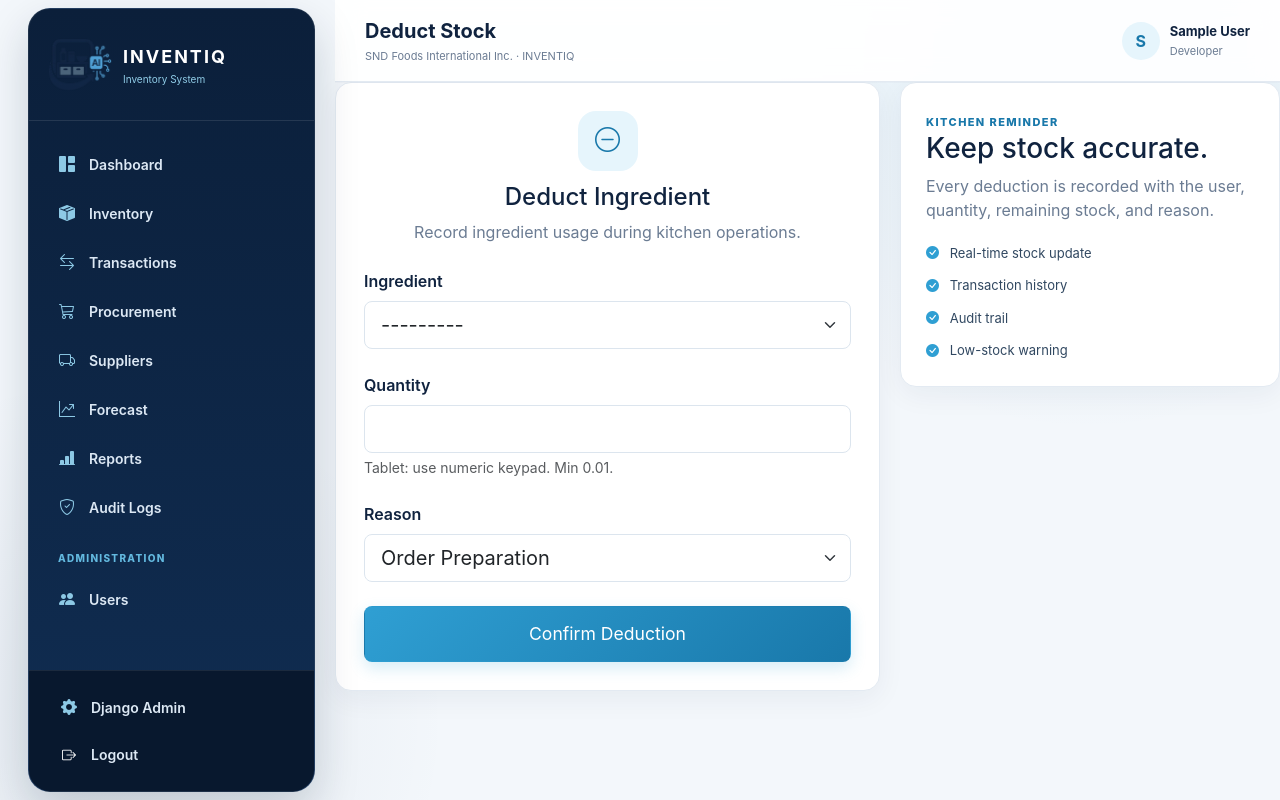
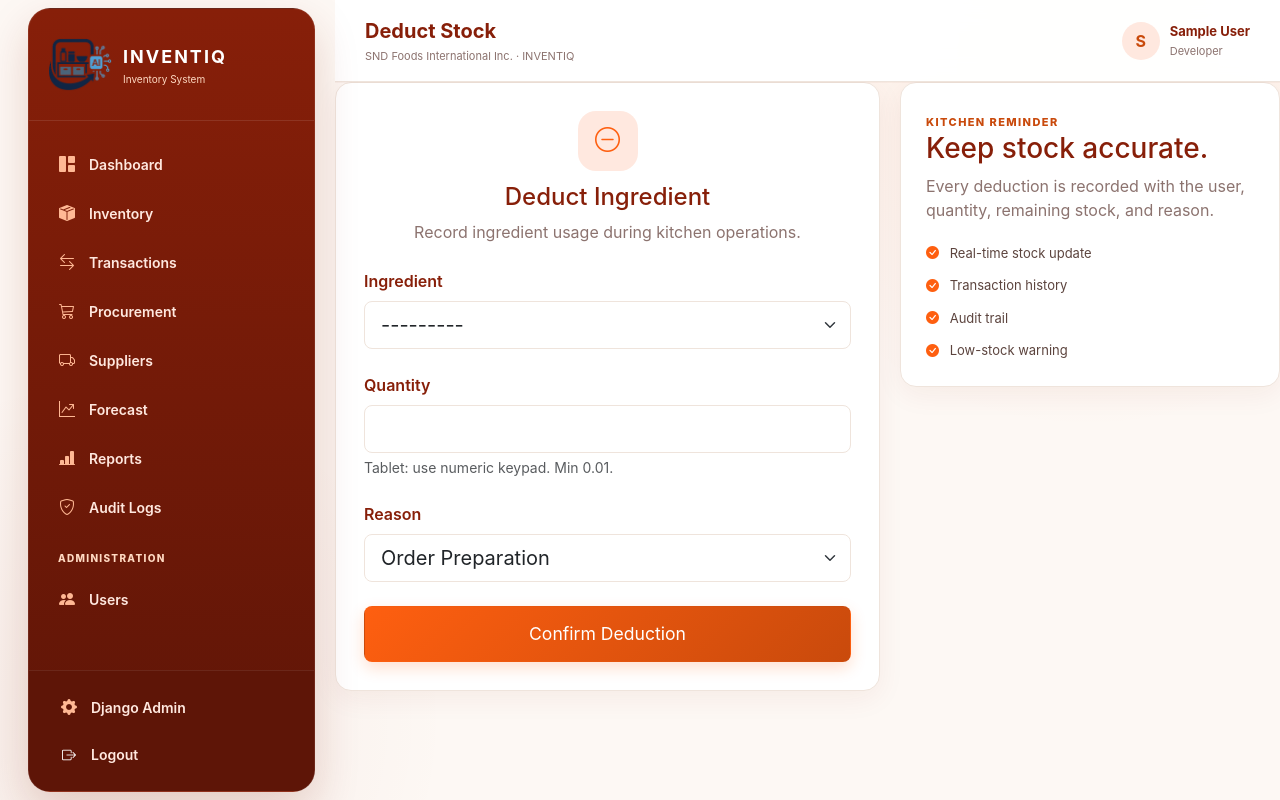
Before and after one commit to Jum14/WaxisInventorySystem, a Django app: page /inventory/deduct/ in a window 1280 px wide. Run offline with Django 5.2, Linux system fonts and the light colour scheme; the visitor is signed in with stand-in values (Sample User, id 1); data that the repository does not hold is empty; some libraries are stand-ins or nearby versions.

Commit message:
style: align to Waxi Colors brand dark #871F09 / orange #FE5F10 / yellow #FED216
- Replace navy/cyan tokens with brand standard from assets/Waxi's Colors.png
- --dark/--sidebar/--text #871F09, --accent #FE5F10, --yellow #FED216
- Sidebar gradient #871F09->#5E1507, buttons orange gradient, yellow notice/low
- Charts palette FE5F10/871F09/FED216, WCAG sidebar 9.42:1, text 8.93:1
- Copy waxis-wordmark.png + w-letter-mark.png to static/images for brand header

```diff
--- a/reports/views.py
+++ b/reports/views.py
@@ -33,8 +33,9 @@ def reports(request):
         .annotate(count=Count("id"))
         .order_by("day")
     )
-    chart_category = json.dumps({"labels": [d["category"] for d in by_category], "counts": [d["count"] for d in by_category]})
-    chart_status = json.dumps({"labels": list(by_status.keys()), "counts": list(by_status.values())})
+    # Brand palette mapping for charts
+    chart_category = json.dumps({"labels": [d["category"] for d in by_category], "counts": [d["count"] for d in by_category], "colors": ["#FE5F10", "#871F09", "#FED216"][:len(by_category)]})
+    chart_status = json.dumps({"labels": list(by_status.keys()), "counts": list(by_status.values()), "colors": ["#198754", "#FED216", "#FE5F10", "#6c757d"]})
 
     return render(request, "reports/dashboard.html", {
         "ingredients": ingredients,
--- a/static/css/style.css
+++ b/static/css/style.css
@@ -1,16 +1,17 @@
 :root {
     --bg: #FDF8F4;
     --panel: #ffffff;
-    --text: #461712;
+    --text: #871F09;
     --muted: #8C736F;
     --line: #EFE4DC;
-    --dark: #461712;
-    --accent: #F25212;
-    --accent-dark: #D94A10;
+    --dark: #871F09;
+    --accent: #FE5F10;
+    --accent-dark: #C94A0C;
+    --accent-soft: #FFE8DF;
     --green: #198754;
-    --yellow: #FBC213;
+    --yellow: #FED216;
     --red: #dc3545;
-    --sidebar: #F25212;
+    --sidebar: #871F09;
 }
 
 * { box-sizing: border-box; }
@@ -21,17 +22,17 @@ a { color: inherit; text-decoration: none; }
 
 .sidebar {
     width: 287px;
-    background: var(--sidebar);
+    background: linear-gradient(180deg, #871F09 0%, #5E1507 100%);
     color: #fff;
     position: fixed;
     inset: 8px auto 8px 28px;
     display: flex;
     flex-direction: column;
     z-index: 1000;
-    border: 1px solid rgba(160, 48, 9, .18);
-    border-radius: 24px;
+    border: 1px solid rgba(255,255,255,.08);
+    border-radius: 22px;
     overflow: hidden;
-    box-shadow: 0 10px 28px rgba(80, 35, 15, .10);
+    box-shadow: 0 18px 45px rgba(135,31,9,.18);
 }
 
 .brand {
@@ -64,7 +65,7 @@ a { color: inherit; text-decoration: none; }
 
 .brand small {
     display: block;
-    color: rgba(255,255,255,.82);
+    color: #FFD9C2;
     margin-top: 2px;
     font-size: 10px;
 }
@@ -126,8 +127,8 @@ a { color: inherit; text-decoration: none; }
 .sidebar-footer {
     margin-top: auto;
     padding: 13px 16px 15px;
-    border-top: 1px solid rgba(255,255,255,.16);
-    background: var(--dark-orange-footer, var(--accent-dark));
+    border-top: 1px solid rgba(255,255,255,.08);
+    background: #5E1507;
 }
 
 .logout-btn {
@@ -163,10 +164,10 @@ a { color: inherit; text-decoration: none; }
     width: calc(100% - 335px);
 }
 .topbar { height: 86px; background: #fff; border-bottom: 1px solid var(--line); display: flex; align-items: center; padding: 0 30px; position: sticky; top: 0; z-index: 100; }
-.topbar-title { font-size: 19px; font-weight: 700; color: #461712; }
+.topbar-title { font-size: 19px; font-weight: 700; color: var(--text); }
 .topbar-subtitle { font-size: 11px; color: var(--muted); margin-top: 2px; }
 .user-chip { display: flex; gap: 10px; align-items: center; }
-.avatar { width: 38px; height: 38px; border-radius: 50%; display: grid; place-items: center; background: #FFE8DF; color: #F25212; font-weight: 750; }
+.avatar { width: 38px; height: 38px; border-radius: 50%; display: grid; place-items: center; background: var(--accent-soft); color: var(--accent-dark); font-weight: 750; }
 .user-meta strong, .user-meta small { display: block; }
 .user-meta strong { font-size: 13px; }
 .user-meta small { color: var(--muted); font-size: 11px; margin-top: 1px; }
@@ -179,8 +180,8 @@ a { color: inherit; text-decoration: none; }
 .back-link { color: var(--muted); font-size: 13px; }
 .eyebrow { color: var(--accent); font-size: 11px; text-transform: uppercase; letter-spacing: 1.4px; font-weight: 800; }
 
-.btn-primary { background: var(--accent); border-color: var(--accent); }
-.btn-primary:hover { background: var(--accent-dark); border-color: var(--accent-dark); }
+.btn-primary { background: linear-gradient(135deg, #FE5F10 0%, #C94A0C 100%); border-color: transparent; box-shadow: 0 6px 16px rgba(254,95,16,.20); }
+.btn-primary:hover { background: linear-gradient(135deg, #E9580E 0%, #B7430B 100%); border-color: transparent; }
 
 .stats-grid { display: grid; grid-template-columns: repeat(4, minmax(0,1fr)); gap: 16px; margin-bottom: 20px; }
 .stats-grid.two { grid-template-columns: repeat(2, minmax(0,1fr)); }
@@ -250,20 +251,20 @@ a { color: inherit; text-decoration: none; }
 .form-grid .full { grid-column: 1 / -1; }
 .form-actions { display: flex; justify-content: flex-end; gap: 10px; margin-top: 25px; }
 .form-control, .form-select { border-color: #EFE4DC; min-height: 40px; }
-.form-control:focus, .form-select:focus { border-color: #F25212; box-shadow: 0 0 0 .15rem rgba(242,82,18,.12); }
+.form-control:focus, .form-select:focus { border-color: #FE5F10; box-shadow: 0 0 0 .15rem rgba(254,95,16,.14); }
 
 .deduct-layout { display: grid; grid-template-columns: minmax(0,700px) minmax(260px,380px); gap: 20px; align-items: start; }
 .form-intro { text-align: center; margin-bottom: 25px; }
-.big-action-icon { width: 60px; height: 60px; display: grid; place-items: center; margin: 0 auto 12px; background: #FFE8DF; color: var(--accent); border-radius: 18px; font-size: 25px; }
+.big-action-icon { width: 60px; height: 60px; display: grid; place-items: center; margin: 0 auto 12px; background: var(--accent-soft); color: var(--accent); border-radius: 18px; font-size: 25px; }
 .form-intro h1 { font-size: 24px; }
 .form-intro p, .tip-panel p { color: var(--muted); }
 .tip-panel { padding: 25px; }
 .info-list { margin-top: 22px; display: grid; gap: 13px; color: #5C443E; font-size: 13px; }
 .info-list i { color: var(--green); margin-right: 7px; }
-.crew-action-card { background: var(--dark); color: white; border-radius: 16px; padding: 25px; display: flex; justify-content: space-between; gap: 20px; align-items: center; margin-bottom: 20px; }
+.crew-action-card { background: linear-gradient(135deg, #871F09 0%, #5E1507 100%); color: white; border-radius: 16px; padding: 25px; display: flex; justify-content: space-between; gap: 20px; align-items: center; margin-bottom: 20px; }
 .crew-action-card h2 { font-size: 22px; margin: 5px 0; }
 .crew-action-card p { margin: 0; color: #A38C87; }
-.notice-box { background: #FDF8F4; border: 1px solid #FBC013; border-radius: 12px; padding: 15px 17px; display: flex; gap: 12px; margin-bottom: 20px; color: #461712; }
+.notice-box { background: #FFFDF5; border: 1px solid #FED216; border-radius: 12px; padding: 15px 17px; display: flex; gap: 12px; margin-bottom: 20px; color: var(--text); }
 .notice-box p { margin: 3px 0 0; font-size: 12px; color: #8C736F; }
 .detail-grid { display: grid; grid-template-columns: repeat(2,1fr); gap: 20px; padding: 20px; }
 .detail-grid span, .detail-grid strong { display: block; }
@@ -395,40 +397,40 @@ a { color: inherit; text-decoration: none; }
 }
 
 /* =========================================================
-   WAXIS VISUAL REFRESH — NAVY + CYAN
-   Designed to complement the supplied Waxis logo.
+   WAXIS BRAND — DARK #871F09 + ORANGE #FE5F10 + YELLOW #FED216
+   Aligned to assets/Waxi's Colors.png
 ========================================================= */
 :root {
-    --bg: #f3f7fb;
+    --bg: #FDF8F4;
     --panel: #ffffff;
-    --text: #10233f;
-    --muted: #6b7c93;
-    --line: #e3eaf2;
-    --dark: #0b1f3a;
-    --accent: #2f9fd3;
-    --accent-dark: #1978aa;
-    --accent-soft: #e6f5fc;
+    --text: #871F09;
+    --muted: #8C736F;
+    --line: #EFE4DC;
+    --dark: #871F09;
+    --accent: #FE5F10;
+    --accent-dark: #C94A0C;
+    --accent-soft: #FFE8DF;
     --green: #198754;
-    --yellow: #e4a51a;
+    --yellow: #FED216;
     --red: #dc3545;
-    --sidebar: #0b1f3a;
+    --sidebar: #871F09;
 }
 
 html { background: var(--bg); }
 body {
     background:
-        radial-gradient(circle at 85% 8%, rgba(47,159,211,.10), transparent 28%),
-        radial-gradient(circle at 8% 90%, rgba(19,50,91,.07), transparent 25%),
+        radial-gradient(circle at 85% 8%, rgba(254,95,16,.08), transparent 28%),
+        radial-gradient(circle at 8% 90%, rgba(135,31,9,.06), transparent 25%),
         var(--bg);
     color: var(--text);
 }
 
 .app-shell { min-height: 100vh; }
 .sidebar {
-    background: linear-gradient(180deg, #0b1f3a 0%, #102d52 100%);
+    background: linear-gradient(180deg, #871F09 0%, #5E1507 100%);
     border-color: rgba(255,255,255,.08);
     border-radius: 22px;
-    box-shadow: 0 18px 45px rgba(11,31,58,.18);
+    box-shadow: 0 18px 45px rgba(135,31,9,.18);
 }
 .brand {
     height: 112px;
@@ -437,30 +439,30 @@ body {
 }
 .brand-logo { width: 66px; height: 66px; }
 .brand strong { letter-spacing: 2px; font-size: 18px; }
-.brand small { color: #91cde8; }
+.brand small { color: #FFD9C2; }
 .nav-menu { padding: 20px 14px; }
-.nav-link { border-radius: 12px; color: #dce8f4; }
-.nav-link:hover { color: #fff; background: rgba(47,159,211,.15); transform: translateX(2px); }
+.nav-link { border-radius: 12px; color: #FFE8DF; }
+.nav-link:hover { color: #fff; background: rgba(254,95,16,.15); transform: translateX(2px); }
 .nav-link.active {
-    color: #0b1f3a;
-    background: linear-gradient(135deg, #fff 0%, #e9f7fd 100%);
+    color: #871F09;
+    background: #fff;
     box-shadow: 0 5px 16px rgba(0,0,0,.14);
 }
-.nav-link i { color: #8dc9e5; }
+.nav-link i { color: #FFB894; }
 .nav-link.active i { color: var(--accent); }
-.nav-section { color: #63b9df; }
-.sidebar-footer { background: #08182e; border-top-color: rgba(255,255,255,.08); }
-.logout-btn { color: #dce8f4; }
+.nav-section { color: #FFD9C2; }
+.sidebar-footer { background: #5E1507; border-top-color: rgba(255,255,255,.08); }
+.logout-btn { color: #FFE8DF; }
 .logout-btn:hover { background: rgba(255,255,255,.08); color: #fff; }
 
 .main-area { margin-left: 335px; width: calc(100% - 335px); }
 .topbar {
     height: 82px;
-    background: rgba(255,255,255,.92);
+    background: rgba(255,255,255,.96);
     border-bottom-color: var(--line);
     backdrop-filter: blur(14px);
     -webkit-backdrop-filter: blur(14px);
-    box-shadow: 0 1px 0 rgba(11,31,58,.02);
+    box-shadow: 0 1px 0 rgba(135,31,9,.04);
 }
 .topbar-title { color: var(--text); font-size: 20px; }
 .topbar-subtitle { color: var(--muted); }
@@ -471,47 +473,47 @@ body {
 
 .panel, .stat-card, .empty-state, .login-card {
     border-color: var(--line);
-    box-shadow: 0 8px 28px rgba(15,40,70,.055);
+    box-shadow: 0 8px 28px rgba(135,31,9,.06);
 }
 .panel, .stat-card { border-radius: 16px; }
 .stat-card {
-    background: rgba(255,255,255,.96);
+    background: rgba(255,255,255,.98);
     min-height: 128px;
     transition: transform .18s ease, box-shadow .18s ease;
 }
-.stat-card:hover { transform: translateY(-2px); box-shadow: 0 13px 32px rgba(15,40,70,.09); }
-.stat-card > i { color: #c5d5e3; }
+.stat-card:hover { transform: translateY(-2px); box-shadow: 0 13px 32px rgba(135,31,9,.09); }
+.stat-card > i { color: #DCCAC2; }
 .stat-card.warning > i { color: var(--yellow); }
 .stat-card.danger > i { color: var(--red); }
 
 .btn-primary, .login-button {
-    background: linear-gradient(135deg, #2f9fd3 0%, #1978aa 100%);
+    background: linear-gradient(135deg, #FE5F10 0%, #C94A0C 100%);
     border-color: transparent;
-    box-shadow: 0 6px 16px rgba(47,159,211,.20);
+    box-shadow: 0 6px 16px rgba(254,95,16,.20);
 }
-.btn-primary:hover { background: linear-gradient(135deg, #258fbe 0%, #146a98 100%); border-color: transparent; }
-.form-control, .form-select { border-color: #dce5ee; }
-.form-control:focus, .form-select:focus { border-color: var(--accent); box-shadow: 0 0 0 .15rem rgba(47,159,211,.14); }
+.btn-primary:hover { background: linear-gradient(135deg, #E9580E 0%, #B7430B 100%); border-color: transparent; }
+.form-control, .form-select { border-color: #EFE4DC; }
+.form-control:focus, .form-select:focus { border-color: var(--accent); box-shadow: 0 0 0 .15rem rgba(254,95,16,.14); }
 
-.activity-icon, .empty-icon, .big-action-icon { background: var(--accent-soft); color: var(--accent-dark); }
-.notice-box { background: #f7fbfd; border-color: #8fcce6; color: var(--text); }
-.crew-action-card { background: linear-gradient(135deg, #0b1f3a 0%, #123b68 100%); }
-.crew-action-card p { color: #b5c9db; }
-.info-list { color: #314861; }
+.activity-icon, .empty-icon, .big-action-icon { background: var(--accent-soft); color: var(--accent); }
+.notice-box { background: #FFFDF5; border-color: var(--yellow); color: var(--text); }
+.crew-action-card { background: linear-gradient(135deg, #871F09 0%, #5E1507 100%); }
+.crew-action-card p { color: #FFD9C2; }
+.info-list { color: #5C443E; }
 .info-list i { color: var(--accent); }
 
-.search-box input { border-color: #dce5ee; background: #fff; }
-.search-box input:focus { border-color: var(--accent); box-shadow: 0 0 0 3px rgba(47,159,211,.08); }
-.table thead th { color: #718399; }
-.table td { border-bottom-color: #edf2f6; }
+.search-box input { border-color: #EFE4DC; background: #fff; }
+.search-box input:focus { border-color: var(--accent); box-shadow: 0 0 0 3px rgba(254,95,16,.08); }
+.table thead th { color: #8C736F; }
+.table td { border-bottom-color: #F2EAE4; }
 
-/* LOGIN — completely separate visual surface; no dashboard chrome */
+/* LOGIN — warm brand surface */
 .auth-page {
     min-height: 100vh;
     background:
-        radial-gradient(circle at 12% 15%, rgba(75,174,222,.18), transparent 25%),
-        radial-gradient(circle at 88% 82%, rgba(29,91,139,.28), transparent 30%),
-        linear-gradient(135deg, #07172d 0%, #0b2443 48%, #123b68 100%);
+        radial-gradient(circle at 12% 15%, rgba(254,95,16,.14), transparent 25%),
+        radial-gradient(circle at 88% 82%, rgba(135,31,9,.28), transparent 30%),
+        linear-gradient(135deg, #3E1006 0%, #5E1507 48%, #871F09 100%);
 }
 .auth-page .app-shell { min-height: 100vh; }
 .auth-page .sidebar { display: none; }
--- a/templates/dashboard/manager.html
+++ b/templates/dashboard/manager.html
@@ -136,7 +136,7 @@ document.addEventListener('DOMContentLoaded', function(){
   const data = JSON.parse(el.textContent);
   const ctx = document.getElementById('storageChartManager');
   if(!ctx) return;
-  new Chart(ctx, {type:'doughnut', data:{labels:data.labels, datasets:[{data:data.counts, backgroundColor:['#F25212','#461712','#7AC74F','#5BC0BE','#FDE74C']}]}, options:{plugins:{legend:{position:'bottom'}}}});
+  new Chart(ctx, {type:'doughnut', data:{labels:data.labels, datasets:[{data:data.counts, backgroundColor:['#FE5F10','#871F09','#FED216','#198754','#6c757d']}]}, options:{plugins:{legend:{position:'bottom'}}}});
 });
 </script>
 
--- a/templates/dashboard/owner.html
+++ b/templates/dashboard/owner.html
@@ -130,7 +130,7 @@
     const el=document.getElementById('chart-data-owner'); if(!el || !window.Chart) return;
     const data=JSON.parse(el.textContent);
     const ctx=document.getElementById('storageChartOwner'); if(!ctx) return;
-    new Chart(ctx,{type:'doughnut', data:{labels:data.labels, datasets:[{data:data.counts, backgroundColor:['#F25212','#461712','#7AC74F','#5BC0BE','#FDE74C']}]}, options:{plugins:{legend:{position:'bottom'}}}});
+    new Chart(ctx,{type:'doughnut', data:{labels:data.labels, datasets:[{data:data.counts, backgroundColor:['#FE5F10','#871F09','#FED216','#198754','#6c757d']}]}, options:{plugins:{legend:{position:'bottom'}}}});
   });
   </script>
 </div>
--- a/templates/reports/dashboard.html
+++ b/templates/reports/dashboard.html
@@ -20,8 +20,8 @@
   document.addEventListener('DOMContentLoaded', function(){
     if(window.Chart){
       const catEl=document.getElementById('chart-cat'); const statEl=document.getElementById('chart-status');
-      if(catEl){ const d=JSON.parse(catEl.textContent); new Chart(document.getElementById('reportCategory'),{type:'doughnut',data:{labels:d.labels,datasets:[{data:d.counts,backgroundColor:['#F25212','#461712','#7AC74F']}]},options:{plugins:{legend:{position:'bottom'}}}});}
-      if(statEl){ const d=JSON.parse(statEl.textContent); new Chart(document.getElementById('reportStatus'),{type:'bar',data:{labels:d.labels,datasets:[{label:'Ingredients',data:d.counts,backgroundColor:['#7AC74F','#FDE74C','#F25212','#6c757d']}]},options:{scales:{y:{beginAtZero:true}}}});}
+      if(catEl){ const d=JSON.parse(catEl.textContent); const cols=d.colors||['#FE5F10','#871F09','#FED216']; new Chart(document.getElementById('reportCategory'),{type:'doughnut',data:{labels:d.labels,datasets:[{data:d.counts,backgroundColor:cols}]},options:{plugins:{legend:{position:'bottom'}}}});}
+      if(statEl){ const d=JSON.parse(statEl.textContent); const cols=d.colors||['#198754','#FED216','#FE5F10','#6c757d']; new Chart(document.getElementById('reportStatus'),{type:'bar',data:{labels:d.labels,datasets:[{label:'Ingredients',data:d.counts,backgroundColor:cols}]},options:{scales:{y:{beginAtZero:true}}}});}
     }
   });
   </script>
```
Also changed, not shown: other parts of static/css/style.css (+23 -22 lines), static/images/w-letter-mark.png (added), static/images/waxis-wordmark.png (added).
